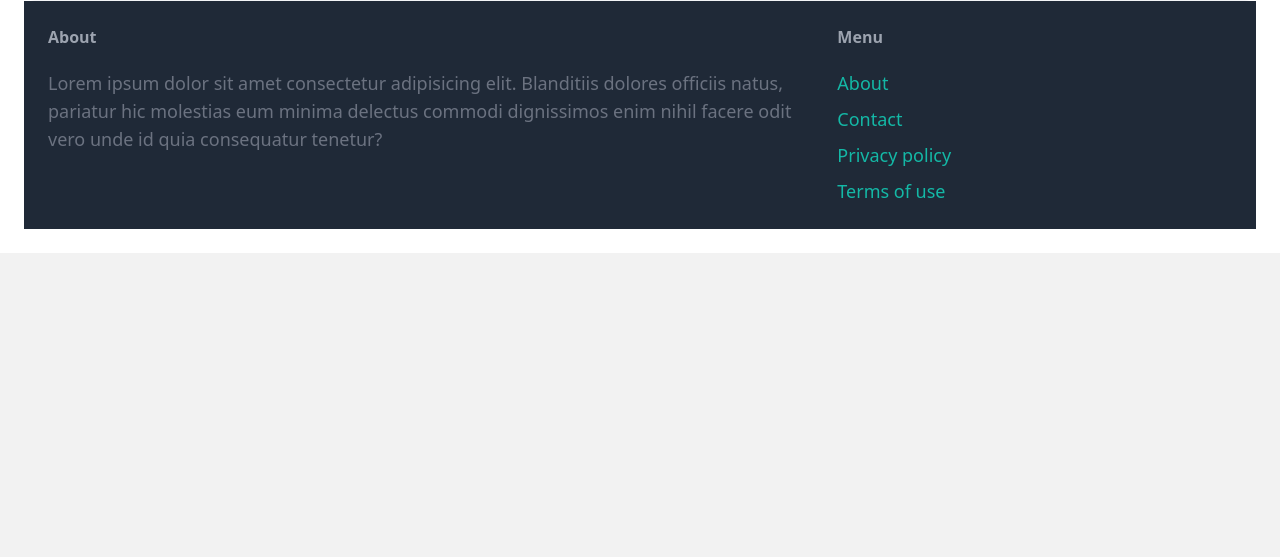
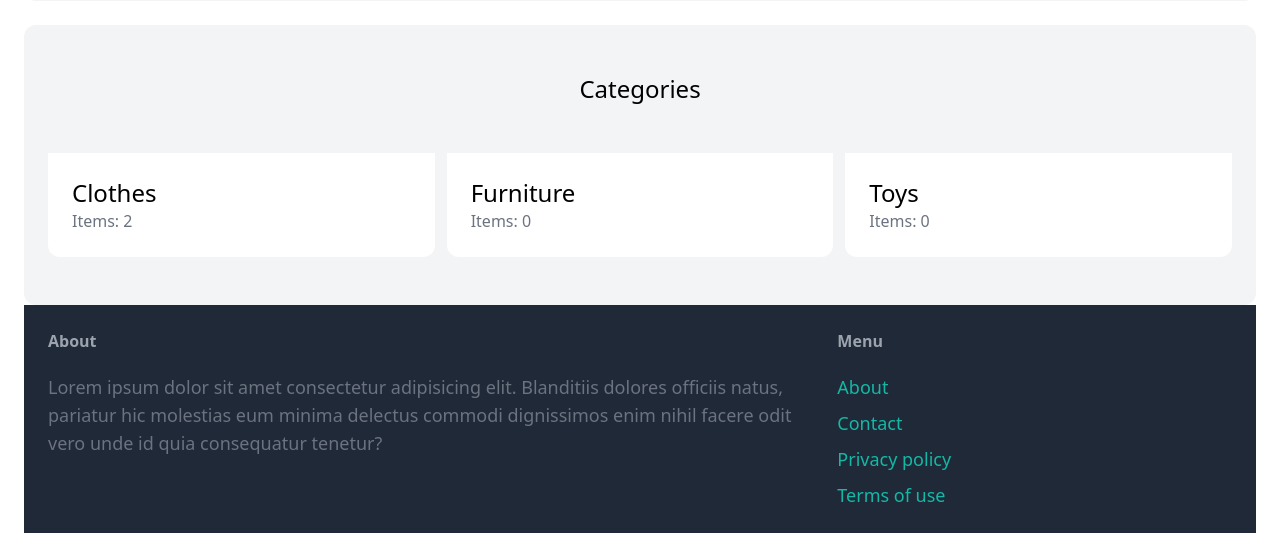
Before and after one commit to AliHaidar322/online_shopping, a Django app: page / in a window 1280 px wide. Shown: the part 694-1251 px from the top of the page. Before the commit the page ends 947 px from the top, so only its background shows below. Run offline with Django 4.2, Linux system fonts and the light colour scheme; data comes from the database, SQL or seed files in the repository; both versions use the stored data as it was after the commit; some libraries are stand-ins or nearby versions.

Commit message:
Categories are configured and added to frontend

```diff
--- a/core/templates/core/index.html
+++ b/core/templates/core/index.html
@@ -21,4 +21,19 @@
           {% endfor %}
       </div>
   </div>
+   <div class="mt-6 px-6 py-12 bg-gray-100 rounded-xl">
+        <h2 class="mb-12 text-2xl text-center"> Categories</h2>
+        <div class="grid grid-cols-3 gap-3">
+            {% for category in categories %}
+                <div>
+                    <a href="#">
+                        <div class="p-6 bg-white rounded-b-xl">
+                            <h2 class="text-2xl">{{ category.name }}</h2>
+                            <p class="text-gray-500">Items: {{ category.items.count }}</p>
+                        </div>
+                    </a>
+               </div>
+          {% endfor %}
+        </div>
+    </div>
 {% endblock %}
```
Also changed, not shown: db.sqlite3, media/item_images/domino-studio-164_6wVEHfI-unsplash.jpg (added), media/item_images/marc-kleen-2bWVmVyVyns-unsplash.jpg (added), 2 other files.
